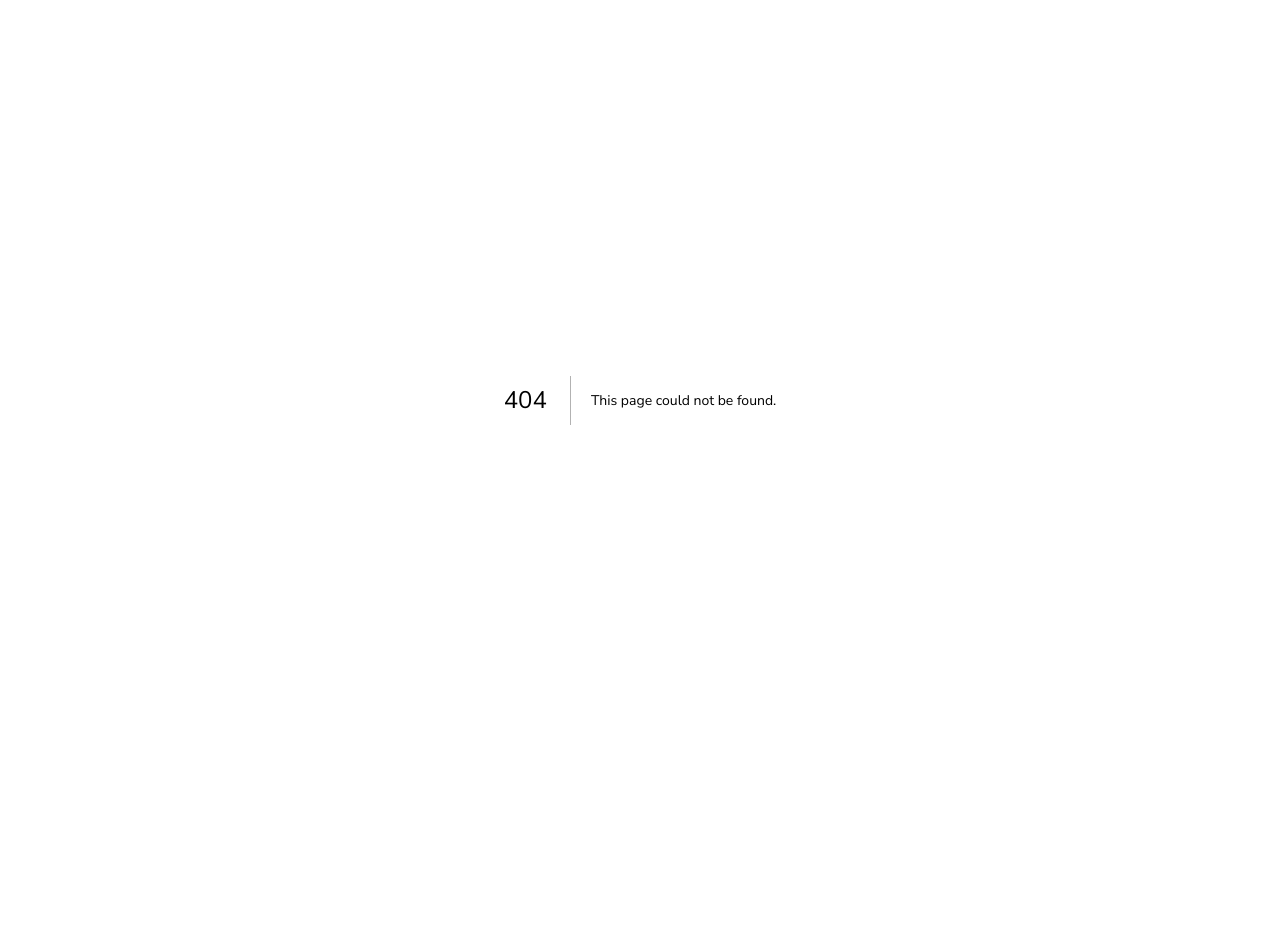
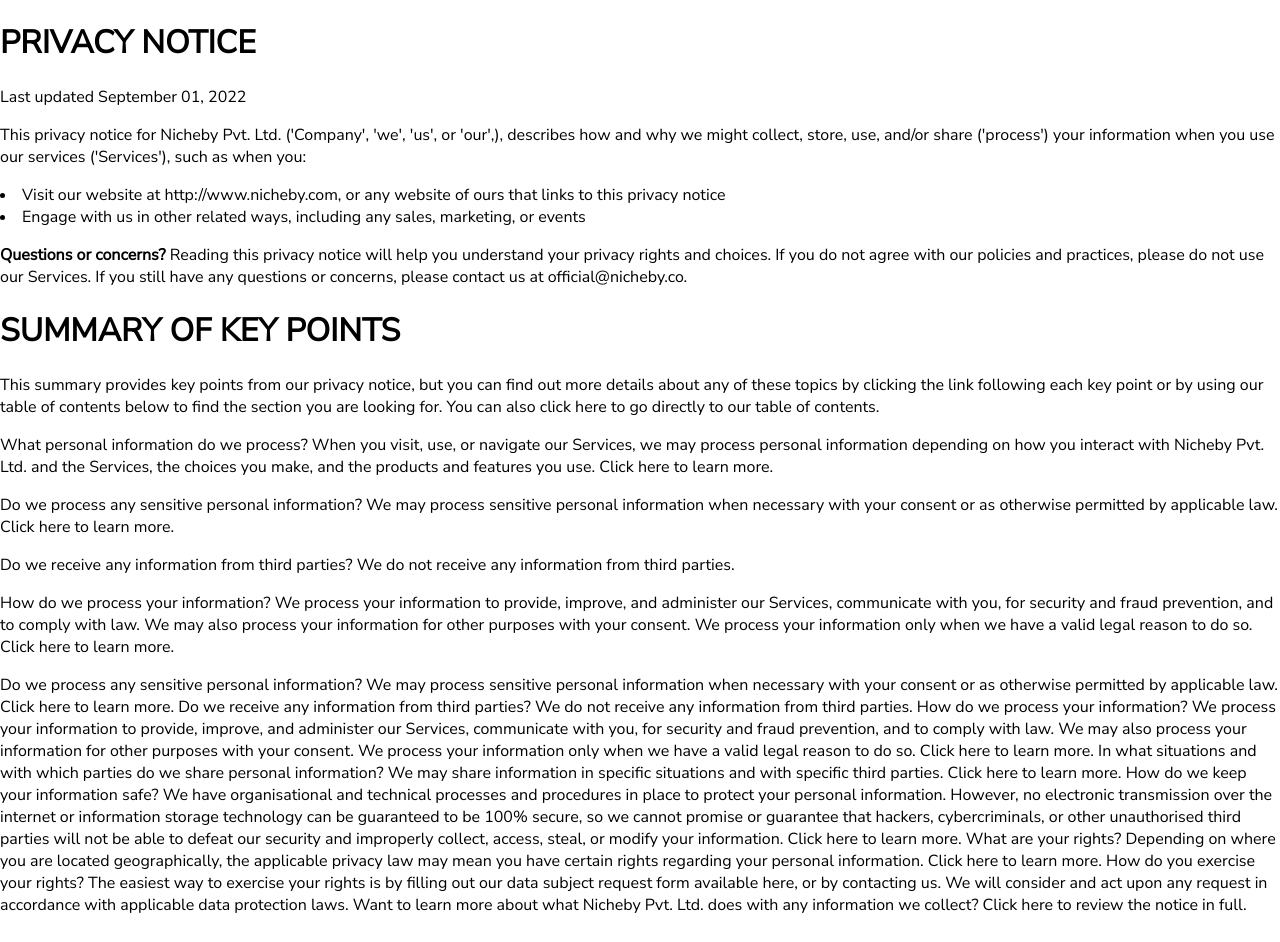
Before and after one commit to mdnizaam/nicheby-project, a Next.js app: page /privacypolicy in a window 1280 px wide. Before the commit this address had no page. Shown: the top 942 px of the page. Before the commit the page ends 800 px from the top, so only its background shows below. Built offline with nearby package versions, Linux system fonts and the light colour scheme.

Commit message:
updated ui and forms

```diff
--- a/components/signinscrolltocolor.js
+++ b/components/signinscrolltocolor.js
@@ -34,13 +34,13 @@
   })
 
   const scrollTheme = {
-    backgroundColor: trigger ? 'none !important' : '#FFFFFF !important',
+    backgroundColor: trigger ? '#373737 !important' : '#FFF !important',
     transition: trigger ? '0.3s !important' : '0.5s !important',
-    color: trigger ? '#FFFFFF !important' : '#ffffff !important',
+    color: trigger ? '#FFFFFF !important' : '#373737 !important',
     // borderBottom: trigger ? '1px solid red !important' : '',
-    width: trigger ? '100% !important' : '',
+    width: trigger ? '100% !important' : '100% !important',
     // border: trigger ? '' : '.5px solid gray !important',
-    borderRadius:trigger ? '20px' :"13px"
+    borderRadius:trigger ? '0px' :"0px"
   }
 
   let SigninMenu
@@ -93,7 +93,7 @@
           open={Boolean(anchorEl)}
           onClose={handleClose}
           elevation={0}
-          sx={{ marginTop: '0px', paddingTop: '0px' }}
+          sx={{ marginTop: '0px', paddingTop: '0px !important' }}
         >
           <MenuItem
             onClick={handleClose}
--- a/pages/_app.js
+++ b/pages/_app.js
@@ -1,6 +1,14 @@
+import Head from 'next/head'
 import '../styles/globals.css'
 function MyApp({ Component, pageProps }) {
-  return <Component {...pageProps} />
+  return (
+    <>
+      <Head>
+        <link rel="shortcut icon" href="/Nicheby_white.png" />
+      </Head>
+      <Component {...pageProps} />
+    </>
+  )
 }
 
 export default MyApp
--- /dev/null
+++ b/pages/privacypolicy.js
@@ -0,0 +1,97 @@
+import React from 'react'
+
+const Privacypolicy = () => {
+  return (
+    <div>
+      <h1>PRIVACY NOTICE</h1>
+      <p>Last updated September 01, 2022</p>
+      <p>
+        This privacy notice for Nicheby Pvt. Ltd. ('Company', 'we', 'us', or
+        'our',), describes how and why we might collect, store, use, and/or
+        share ('process') your information when you use our services
+        ('Services'), such as when you:
+      </p>
+      <li>
+        Visit our website at http://www.nicheby.com, or any website of ours that
+        links to this privacy notice
+      </li>
+      <li>
+        Engage with us in other related ways, including any sales, marketing, or
+        events
+      </li>
+      <p>
+        <b>Questions or concerns?</b> Reading this privacy notice will help you
+        understand your privacy rights and choices. If you do not agree with our
+        policies and practices, please do not use our Services. If you still
+        have any questions or concerns, please contact us at
+        official@nicheby.co.
+      </p>
+      <h1>SUMMARY OF KEY POINTS</h1>
+      <p>
+        This summary provides key points from our privacy notice, but you can
+        find out more details about any of these topics by clicking the link
+        following each key point or by using our table of contents below to find
+        the section you are looking for. You can also click here to go directly
+        to our table of contents.
+      </p>
+      <p>
+        What personal information do we process? When you visit, use, or
+        navigate our Services, we may process personal information depending on
+        how you interact with Nicheby Pvt. Ltd. and the Services, the choices
+        you make, and the products and features you use. Click here to learn
+        more.
+      </p>
+      <p>
+        Do we process any sensitive personal information? We may process
+        sensitive personal information when necessary with your consent or as
+        otherwise permitted by applicable law. Click here to learn more.
+      </p>
+      <p>
+        Do we receive any information from third parties? We do not receive any
+        information from third parties.
+      </p>
+      <p>
+        How do we process your information? We process your information to
+        provide, improve, and administer our Services, communicate with you, for
+        security and fraud prevention, and to comply with law. We may also
+        process your information for other purposes with your consent. We
+        process your information only when we have a valid legal reason to do
+        so. Click here to learn more.
+      </p>
+      <p>
+        Do we process any sensitive personal information? We may process
+        sensitive personal information when necessary with your consent or as
+        otherwise permitted by applicable law. Click here to learn more. Do we
+        receive any information from third parties? We do not receive any
+        information from third parties. How do we process your information? We
+        process your information to provide, improve, and administer our
+        Services, communicate with you, for security and fraud prevention, and
+        to comply with law. We may also process your information for other
+        purposes with your consent. We process your information only when we
+        have a valid legal reason to do so. Click here to learn more. In what
+        situations and with which parties do we share personal information? We
+        may share information in specific situations and with specific third
+        parties. Click here to learn more. How do we keep your information safe?
+        We have organisational and technical processes and procedures in place
+        to protect your personal information. However, no electronic
+        transmission over the internet or information storage technology can be
+        guaranteed to be 100% secure, so we cannot promise or guarantee that
+        hackers, cybercriminals, or other unauthorised third parties will not be
+        able to defeat our security and improperly collect, access, steal, or
+        modify your information. Click here to learn more. What are your rights?
+        Depending on where you are located geographically, the applicable
+        privacy law may mean you have certain rights regarding your personal
+        information. Click here to learn more. How do you exercise your rights?
+        The easiest way to exercise your rights is by filling out our data
+        subject request form available here, or by contacting us. We will
+        consider and act upon any request in accordance with applicable data
+        protection laws. Want to learn more about what Nicheby Pvt. Ltd. does
+        with any information we collect? Click here to review the notice in
+        full.
+      </p>
+      <h1>TABLE OF CONTENTS</h1>
+    </div>
+  )
+}
+
+export default Privacypolicy
--- a/styles/mainPage.module.css
+++ b/styles/mainPage.module.css
@@ -25,7 +25,7 @@
     flex-wrap: wrap;
     box-shadow: 0 3px 6px rgba(0,0,0,0.1607843137254902);
     height: 400px;
-    background: #e5e5e5;
+    background: #FFFFFF;
     border-radius: 10px;
     min-width: 345px;
     max-width: 345px;
```
Also changed, not shown: components/profileCard.js (+6 -5 lines), pages/dashboard.js (+14 -17 lines), pages/login.js (+11 -4 lines), pages/register.js (+23 -11 lines), pages/verifyseeker/[email].js (+55 -25 lines), public/Nicheby_white.png (added), public/heart-regular-2.png (added).
